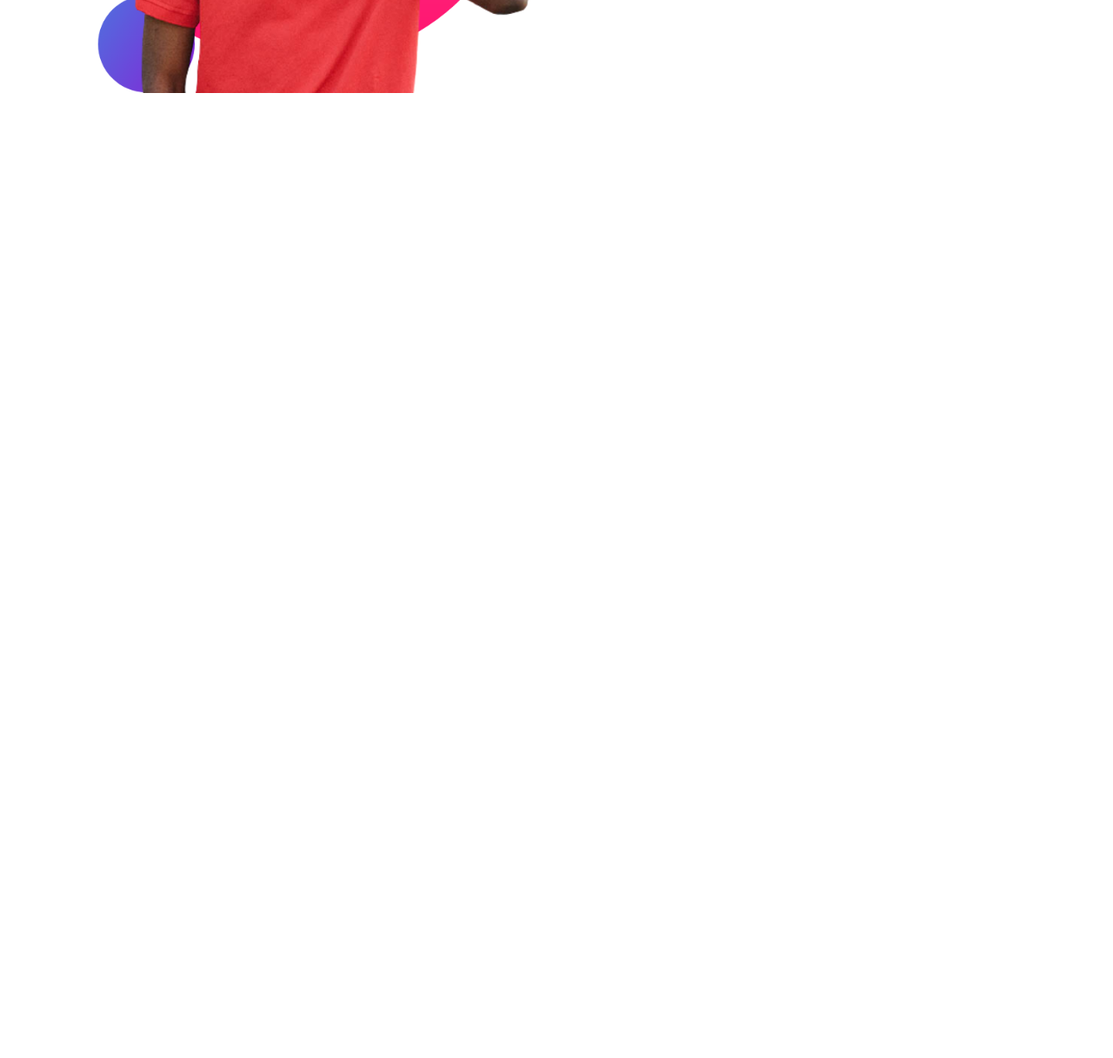
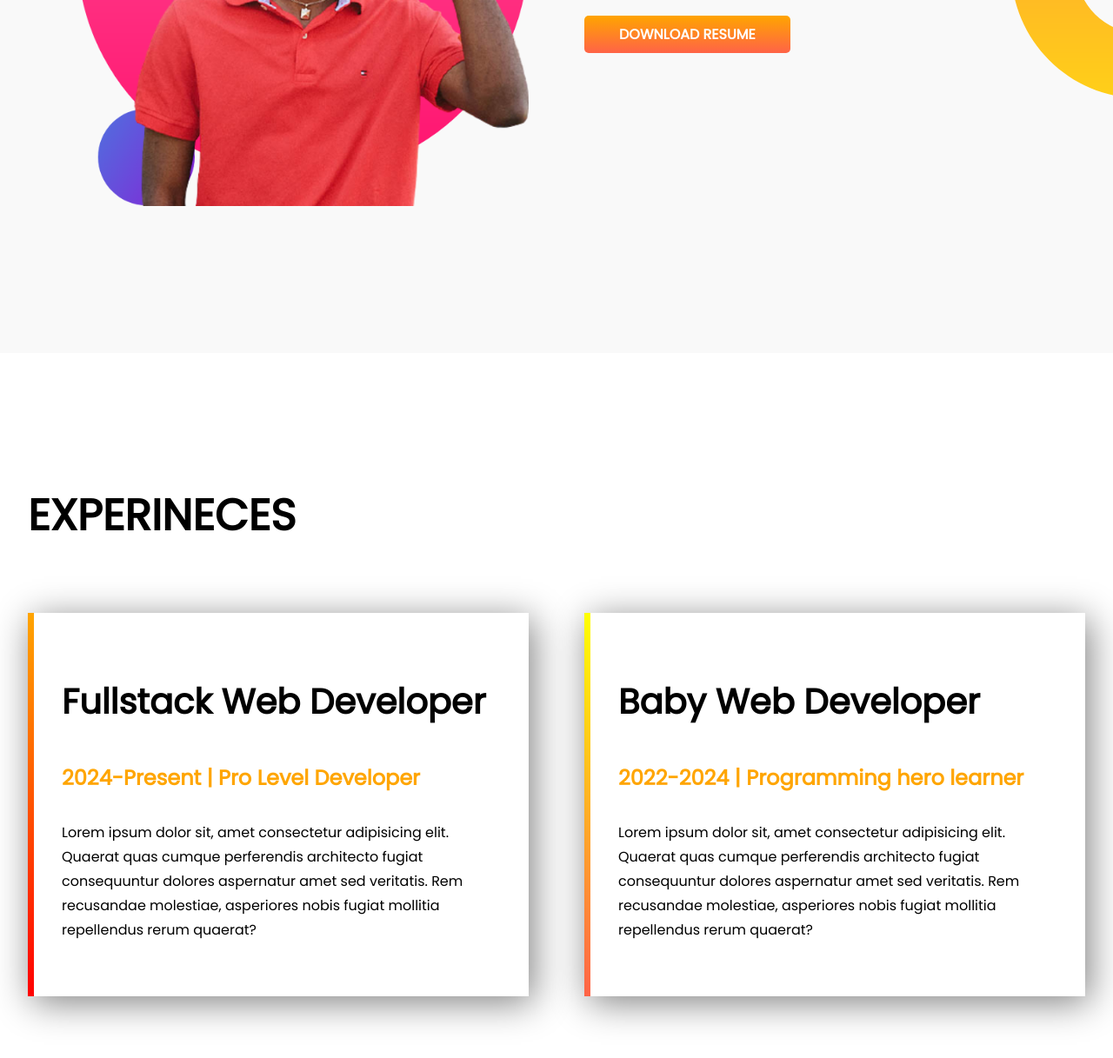
Before and after one commit to afsar-uddin/developer-portfolio, a plain HTML site: page index.html in a window 1280 px wide. Shown: the part 1271-2488 px from the top of the page at 87% size. Before the commit the page ends 1567 px from the top, so only its background shows below. Drawn offline with Linux system fonts and the light colour scheme.

Commit message:
experience section and review full project

```diff
--- a/index.html
+++ b/index.html
@@ -11,7 +11,7 @@
 </head>
 
 <body>
-    <section class="top-banner">
+    <section class="top-banner flex-container">
         <div class="half-width">
             <h1>Welcome To</h1>
             <h1><span class="orange">Happy person</span> world</h1>
@@ -24,7 +24,7 @@
             <img src="images/another-smile.png" alt="Smiling face">
         </div>
     </section>
-    <section class="dream-big">
+    <section class="dream-big  flex-container">
         <div class="half-width">
             <img src="images/smile.png" alt="Another Smiling face">
         </div>
@@ -34,6 +34,28 @@
             <p>Lorem ipsum, dolor sit amet consectetur adipisicing elit. Laborum dolorum quisquam, hic amet veniam iusto
                 non consequatur animi ipsum vitae accusantium reprehenderit nemo quas soluta harum fugit? Voluptatibus,
                 aspernatur iste.</p>
+            <a href="#" class="link-btn">Download Resume</a>
+        </div>
+    </section>
+
+    <section class="experineces-area">
+        <h1>Experineces</h1>
+        <div class="flex-container">
+            <div class="half-width">
+                <h3>Fullstack Web Developer</h3>
+                <h4>2024-Present | Pro Level Developer</h4>
+                <p>Lorem ipsum dolor sit, amet consectetur adipisicing elit. Quaerat quas cumque perferendis architecto
+                    fugiat consequuntur dolores aspernatur amet sed veritatis. Rem recusandae molestiae, asperiores
+                    nobis
+                    fugiat mollitia repellendus rerum quaerat?</p>
+            </div>
+            <div class="half-width">
+                <h3>Baby Web Developer</h3>
+                <h4>2022-2024 | Programming hero learner</h4>
+                <p>Lorem ipsum dolor sit, amet consectetur adipisicing elit. Quaerat quas cumque perferendis architecto
+                    fugiat consequuntur dolores aspernatur amet sed veritatis. Rem recusandae molestiae, asperiores
+                    nobis fugiat mollitia repellendus rerum quaerat?</p>
+            </div>
         </div>
     </section>
 
--- a/style.css
+++ b/style.css
@@ -2,7 +2,7 @@ body {
     font-family: 'Poppins', sans-serif;
     margin: 0;
 }
-section {
+.flex-container {
     display: flex;
     margin-bottom: 150px;
 }
@@ -40,6 +40,8 @@ p {
     background-image: url(images/dream-bg.png);
     background-repeat: no-repeat;
     background-position: right;
+    background-color: #f9f9f9;
+    padding: 130px 0
 }
 .dream-big h2 {
     font-size: 40px;
@@ -47,3 +49,32 @@ p {
 .dream-big h3 {
     font-size: 30px
 }
+.experineces-area h1 {
+    text-transform: uppercase;
+    padding-left: 2.5%;
+}
+
+.experineces-area h3 {
+    font-size: 40px;
+}
+
+.experineces-area h4 {
+    color: orange;
+    font-size: 24px;
+}
+
+.experineces-area .half-width {
+    box-shadow: 5px 7px 40px grey;
+    margin: 2.5%;
+}
+
+.experineces-area .half-width:first-child,
+.experineces-area .half-width:last-child {
+    border-left: 7px solid;
+    border-image: linear-gradient(180deg, orange, red);
+    border-image-slice: 1;}
+
+.experineces-area .half-width:last-child {
+    border-image: linear-gradient(180deg, yellow, tomato);
+    border-image-slice: 1;
+}
```
